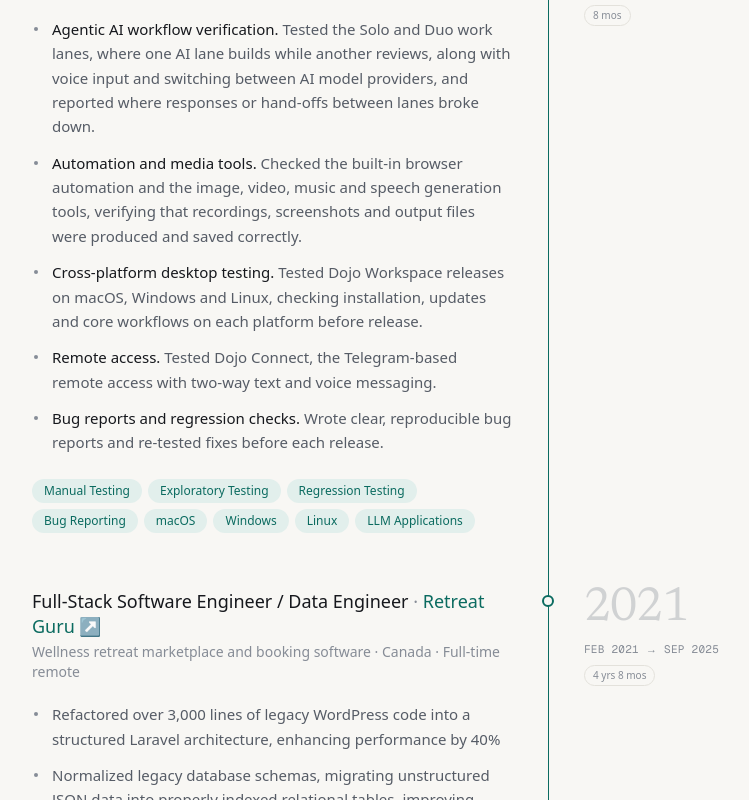
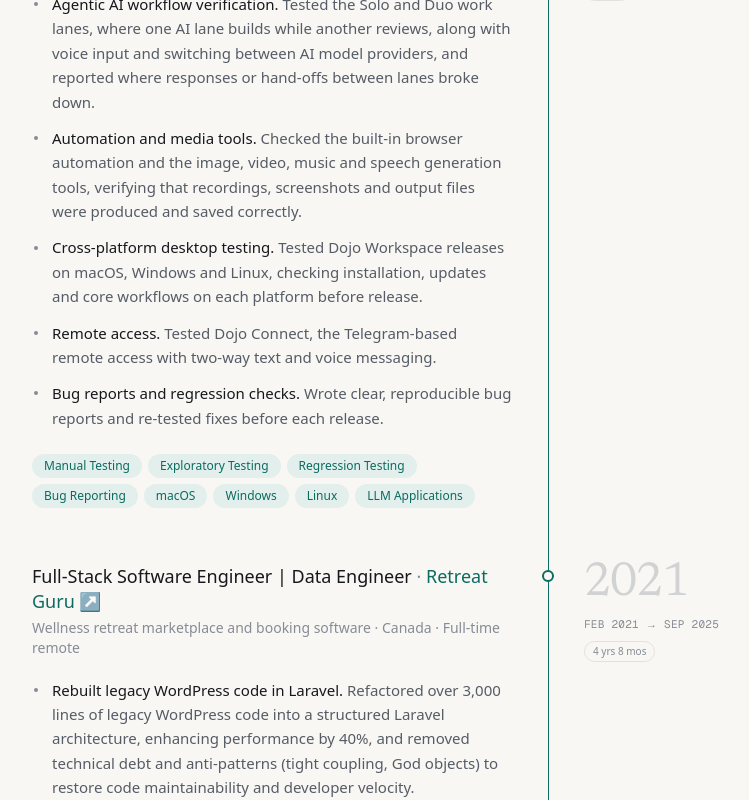
Before and after one commit to timi-ro/portfolio, a Next.js app: page /portfolio/ in a window 1280 px wide. Shown: the part 2000-2800 px from the top of the page, without its empty margins (480-1229 px from the left). Built offline with nearby package versions, Linux system fonts and the light colour scheme.

Commit message:
feat: experience updates

```diff
--- a/src/data/resume.ts
+++ b/src/data/resume.ts
@@ -22,7 +22,7 @@ export const resume: Resume = {
       company: 'SCOREalytics',
       companyUrl: 'https://scorealytics.com/',
       context: 'Legal regulatory-intelligence platform',
-      role: 'Full-Stack Software Engineer | Scrum Master',
+      role: 'Full-Stack Software Engineer',
       location: 'United States · Full-time remote',
       period: 'May 2026 – Present',
       achievements: [
@@ -116,23 +116,47 @@ export const resume: Resume = {
       company: 'Retreat Guru',
       companyUrl: 'https://retreat.guru/',
       context: 'Wellness retreat marketplace and booking software',
-      role: 'Full-Stack Software Engineer / Data Engineer',
+      role: 'Full-Stack Software Engineer | Data Engineer',
       location: 'Canada · Full-time remote',
       period: 'Feb 2021 – Sep 2025',
       tenure: '4 yrs 8 mos',
       achievements: [
-        'Refactored over 3,000 lines of legacy WordPress code into a structured Laravel architecture, enhancing performance by 40%',
-        'Normalized legacy database schemas, migrating unstructured JSON data into properly indexed relational tables, improving query performance and data integrity',
-        'Removed technical debt and anti-patterns (tight coupling, God objects), restoring code maintainability and developer velocity',
-        'Owned the full data infrastructure as technical lead architecting, building, and maintaining ETL pipelines processing data from 1,000+ SaaS sites',
-        'Built and managed data warehouse in Snowflake, enabling business intelligence and reporting through Metabase dashboards',
-        'Integrated analytics stack (Segment, Rudderstack, PostHog, Google Analytics) and optimized data collection, reducing costs while improving data quality',
-        'Architected 20+ Vue.js components using Vue 3 Composition API and TypeScript',
-        'Established testing framework with Vitest and Jest, achieving 85% code coverage',
-        'Collaborated seamlessly across 9-hour timezone gap, proactively adjusting communication for async workflows',
-        'Leveraged AI-powered development tools (Cursor, Claude Code) to maximize output and accelerate delivery',
-        'Contributed across multiple product areas: data warehouse/ETL, marketplace platform, and SaaS offerings',
-        'Maintained independent Linux environment while team used MacOS, self-supporting own development setup',
+        {
+          title: 'Rebuilt legacy WordPress code in Laravel.',
+          detail: 'Refactored over 3,000 lines of legacy WordPress code into a structured Laravel architecture, enhancing performance by 40%, and removed technical debt and anti-patterns (tight coupling, God objects) to restore code maintainability and developer velocity.',
+        },
+        {
+          title: 'Normalized legacy database schemas.',
+          detail: 'Migrated unstructured JSON data into properly indexed relational tables, improving query performance and data integrity.',
+        },
+        {
+          title: 'Owned the data infrastructure as technical lead.',
+          detail: 'Architected, built and maintained ETL pipelines processing data from 1,000+ SaaS sites, and the Snowflake data warehouse behind business intelligence and reporting in Metabase dashboards.',
+        },
+        {
+          title: 'Integrated and optimized the analytics stack.',
+          detail: 'Brought together Segment, Rudderstack, PostHog and Google Analytics and optimized data collection, reducing costs while improving data quality.',
+        },
+        {
+          title: 'Built the front end in Vue 3.',
+          detail: 'Architected 20+ Vue.js components using the Composition API and TypeScript.',
+        },
+        {
+          title: 'Established the testing framework.',
+          detail: 'Set up Vitest and Jest, achieving 85% code coverage.',
+        },
+        {
+          title: 'Worked across the product.',
+          detail: 'Contributed to the data warehouse and ETL, the marketplace platform and the SaaS offerings.',
+        },
+        {
+          title: 'Thrived in a distributed team.',
+          detail: 'Collaborated across a 9-hour timezone gap, proactively adjusting communication for async workflows, and maintained my own Linux environment while the team used macOS.',
+        },
+        {
+          title: 'Used AI tools to ship faster.',
+          detail: 'Leveraged AI-powered development tools (Cursor, Claude Code) to maximize output and accelerate delivery.',
+        },
       ],
       technologies: [
         'PHP',
@@ -157,33 +181,58 @@ export const resume: Resume = {
       company: 'Agileful',
       companyUrl: 'https://agileful.com/',
       context: 'Custom software and MVP development agency',
-      role: 'Back End Developer',
+      role: 'Back-End Software Engineer',
       location: 'Germany · Full-time remote',
       period: 'Nov 2020 – Jan 2021',
       tenure: '3 mos',
       achievements: [
-        'Participated in a critical rescue mission for Co-Dressing, transforming a failing French codebase into a production-ready system within one month',
-        'Debugged and reverse-engineered a complex Symfony application, ensuring platform stability for businesses and end-users',
-        'Redesigned the database schema, migrating to a normalized MySQL structure, which improved data query performance',
-        'Refactored legacy codebase applying Separation of Concerns principles, enhancing code readability and maintainability by 60%',
+        {
+          title: 'Rescued a failing platform.',
+          detail: 'Joined a critical rescue mission for Co-Dressing, turning a failing French codebase into a production-ready system within one month.',
+        },
+        {
+          title: 'Reverse-engineered a complex Symfony application.',
+          detail: 'Debugged it from the inside out, keeping the platform stable for the businesses and end-users who relied on it.',
+        },
+        {
+          title: 'Redesigned the database schema.',
+          detail: 'Migrated it to a normalized MySQL structure, which improved data query performance.',
+        },
+        {
+          title: 'Refactored the legacy codebase.',
+          detail: 'Applied Separation of Concerns principles throughout, improving code readability and maintainability by 60%.',
+        },
       ],
       technologies: ['PHP', 'Symfony', 'MySQL', 'Git', 'Docker', 'Linux'],
     },
     {
       company: 'Hirkan',
       context: 'CRM implementation (OroCRM) and marketing solutions for clients',
-      role: 'Scrum Master & PHP Developer',
+      role: 'Full-Stack Software Engineer | Scrum Master',
       location: 'Full-time on-site',
       period: 'Jan 2019 – Mar 2020',
       tenure: '1 yr 3 mos',
       achievements: [
-        'Led daily scrum sessions for a 4-person development team, ensuring effective communication and task coordination',
-        'Mentored junior developers on backend development best practices, Git workflows, and code review processes',
-        'Fostered a collaborative environment that enhanced team productivity and sprint delivery',
-        'Spearheaded R&D initiatives for optimizing a marketing platform for an online travel agency',
-        'Analyzed user behavior data using Google Tag Manager and Piwik (Matomo) to enhance user experience',
-        'Developed and implemented a Symfony service to automate data collection, reducing manual processing time by 80%',
-        'Successfully eliminated data entry errors, improving overall data integrity',
+        {
+          title: 'Ran the team’s scrum.',
+          detail: 'Led daily scrum sessions for a 4-person development team, keeping communication and task coordination effective, and fostered a collaborative environment that improved productivity and sprint delivery.',
+        },
+        {
+          title: 'Mentored junior developers.',
+          detail: 'Coached them on backend development best practices, Git workflows and code review processes.',
+        },
+        {
+          title: 'Led marketing platform R&D.',
+          detail: 'Spearheaded R&D initiatives to optimize a marketing platform for an online travel agency.',
+        },
+        {
+          title: 'Turned user behavior into UX improvements.',
+          detail: 'Analyzed user behavior data with Google Tag Manager and Piwik (Matomo) to enhance the user experience.',
+        },
+        {
+          title: 'Automated data collection.',
+          detail: 'Developed a Symfony service that automated data collection, reducing manual processing time by 80% and eliminating data entry errors.',
+        },
       ],
       technologies: ['PHP', 'Symfony', 'OroCRM', 'MariaDB', 'Linux', 'Scrum', 'Jira', 'Agile', 'Git', 'Google Tag Manager', 'Matomo'],
     },
```
